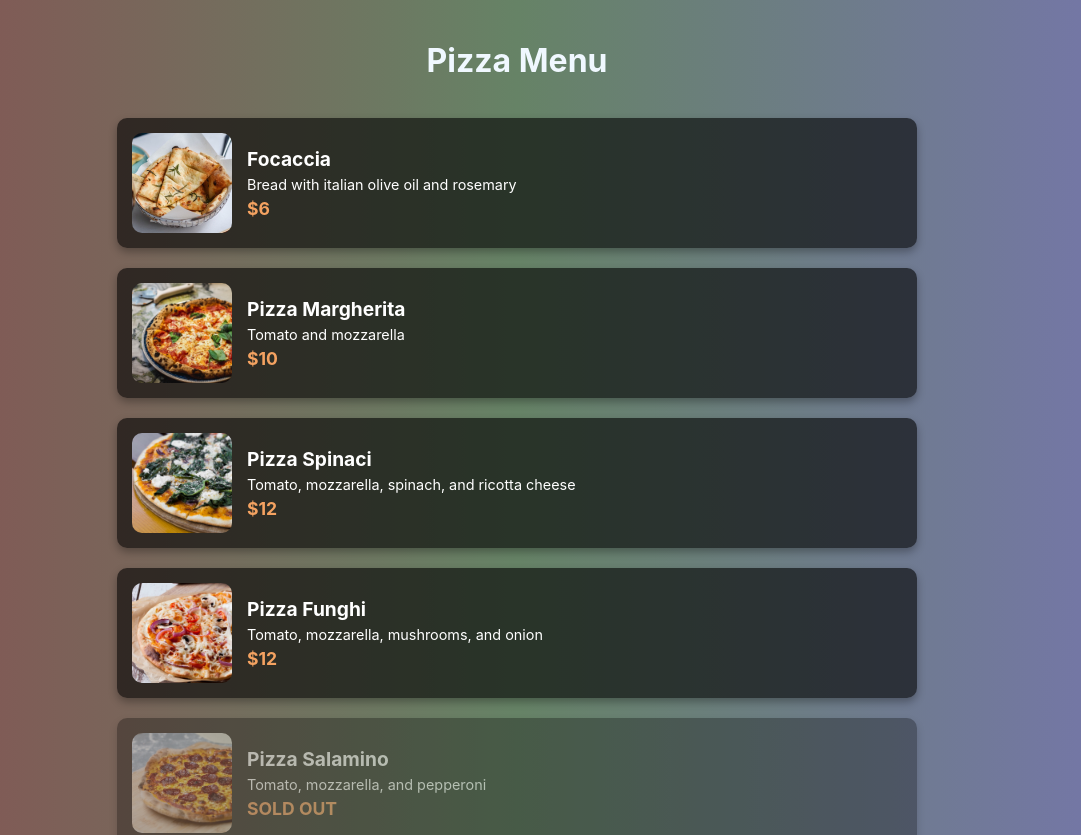
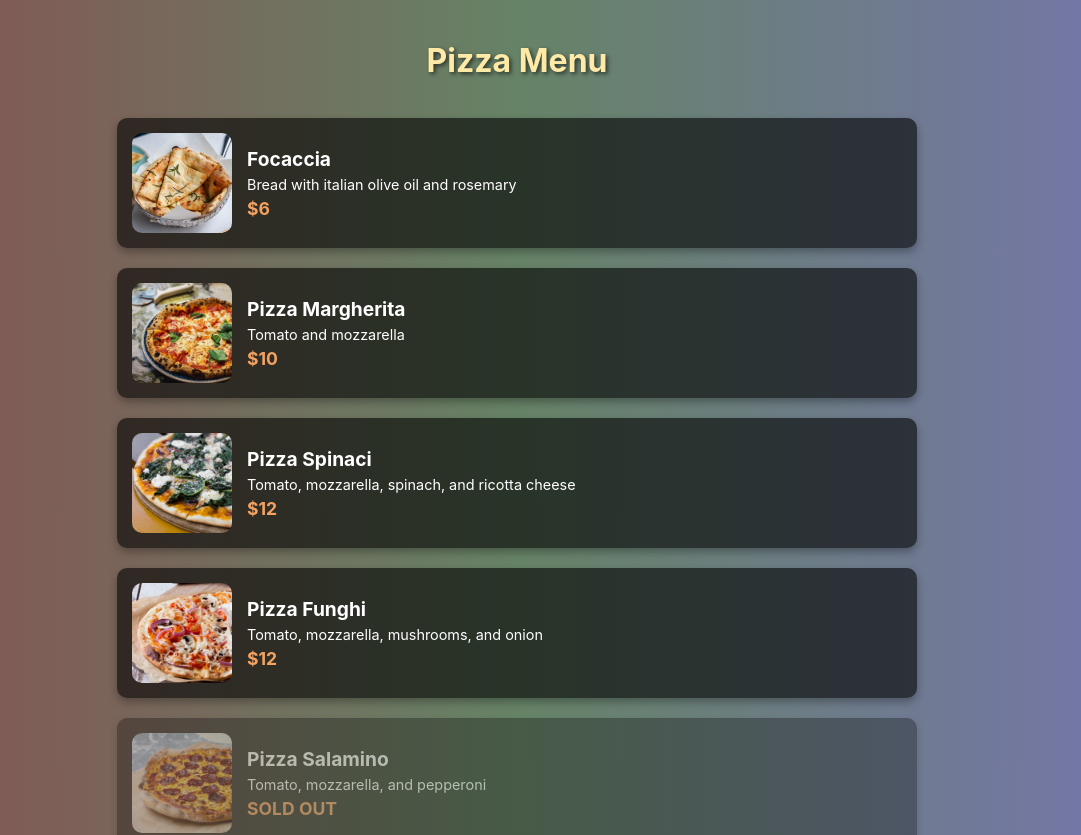
Before and after one commit to abdozayan12/Piza-Menu, a React (Create React App) app: page / in a window 1280 px wide. Shown: the top 835 px of the page, without its empty margins (123-1204 px from the left). Built offline with nearby package versions, Linux system fonts and the light colour scheme.

Commit message:
Add style For h1

```diff
--- a/src/App.css
+++ b/src/App.css
@@ -17,6 +17,11 @@
     );
   min-height: 100vh;
   margin: 0;
+}
+
+.container h1 {
+  color: #ffe9a7;
+  text-shadow: 2px 2px 4px rgba(0, 0, 0, 0.6);
 }
 
 /* Pizza list styles */
```
